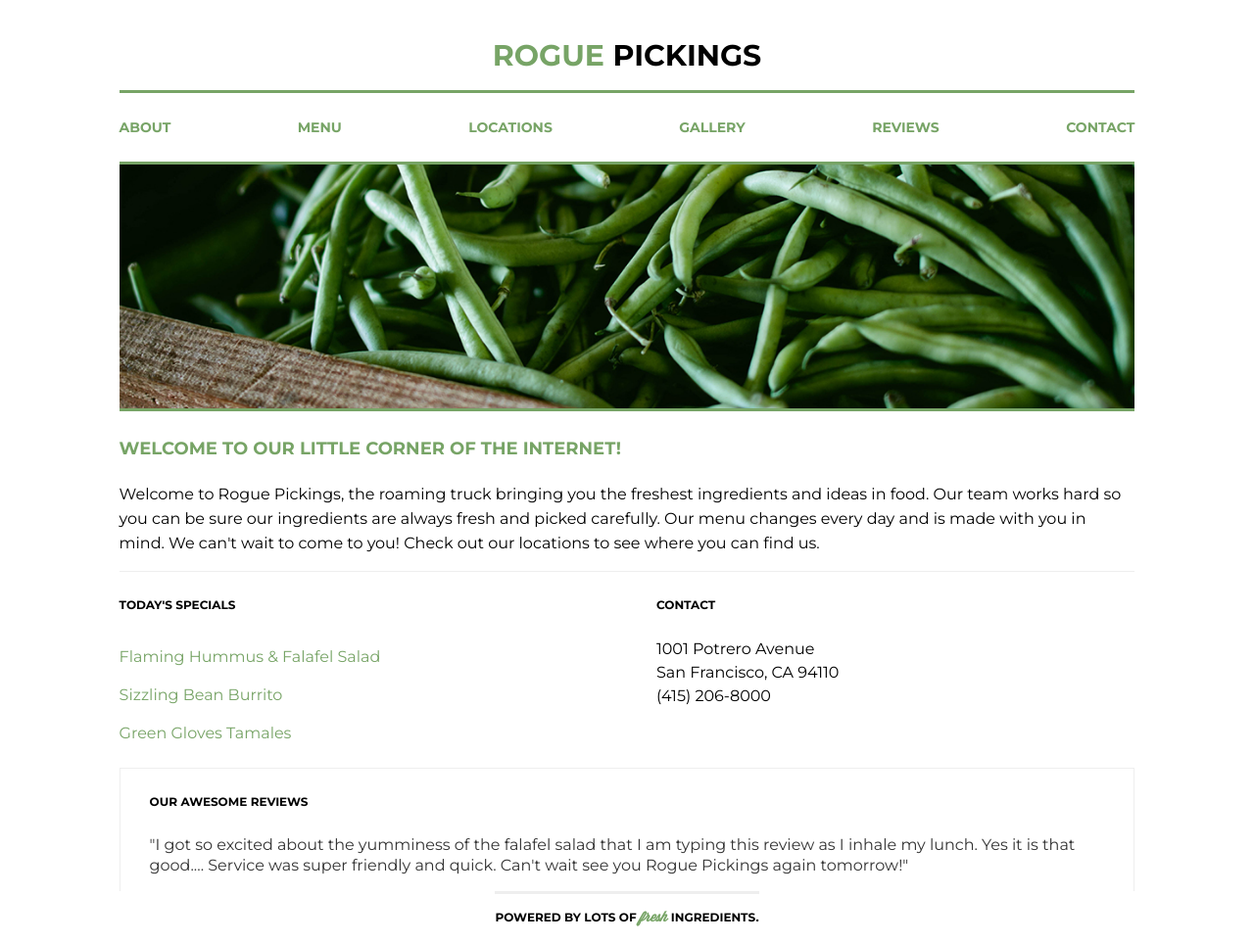
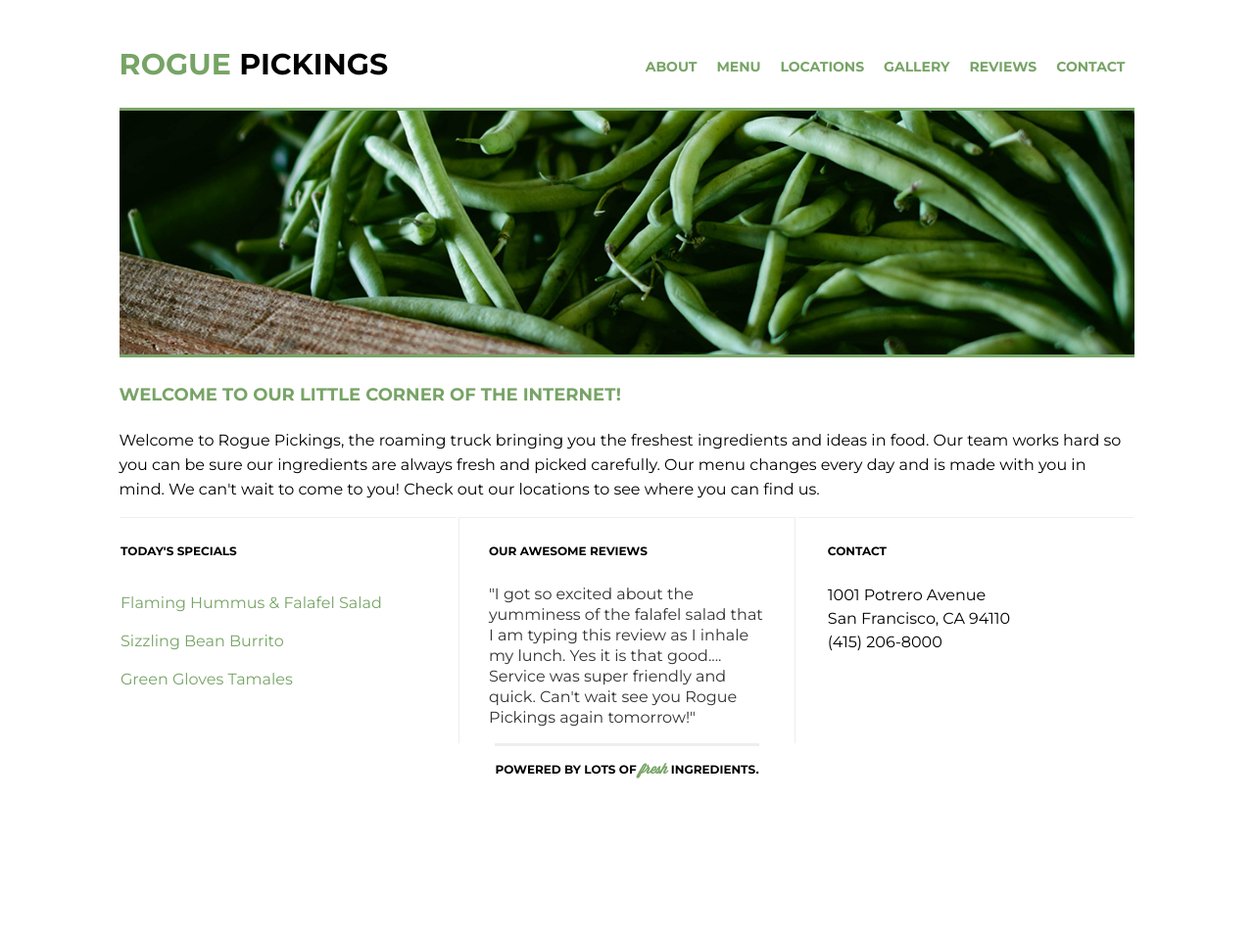
Before and after one commit to avalynn-circe/206-rogue_pickings, a plain HTML site: page index.html in a window 1280 px wide. Shown: the whole page at 98% size. After the commit the page ends 812 px from the top, so only its background shows below. Drawn offline with Linux system fonts and the light colour scheme.

Commit message:
header fix

```diff
--- a/css/main.css
+++ b/css/main.css
@@ -197,9 +197,36 @@ footer span {
 }
 
 @media all and (min-width:1200px) {
-    /* Desktop styles here */
+	/* Desktop styles here */
+	header {
+		height: 110px;
+		display: flex;
+		justify-content: space-between;
+		align-items: center;
+	}
+
+	header h1 {
+		text-align: left;
+		margin: 0;
+		border-bottom: none;
+	}
+
 	header nav ul {
 		display: flex;
 		justify-content: space-between;
 	}
+
+	header nav ul li {
+		padding: 0 10px;
+	}
+
+	.section-one,
+	.section-two,
+	.section-three {
+		width: 33%;
+	}
+
+	.section-two {
+		order: initial;
+	}
 }
```
